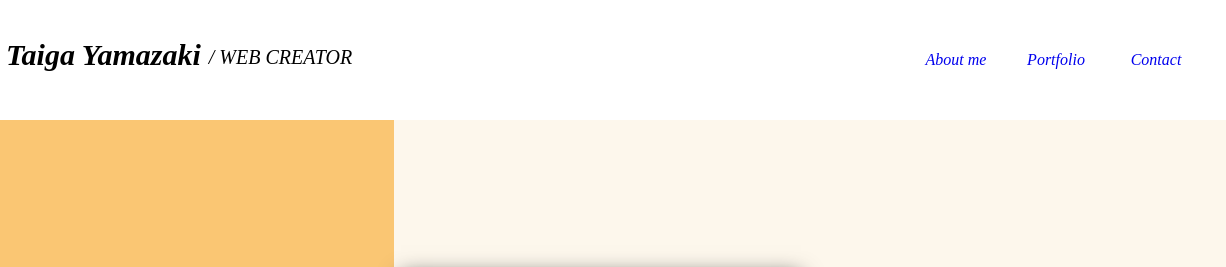
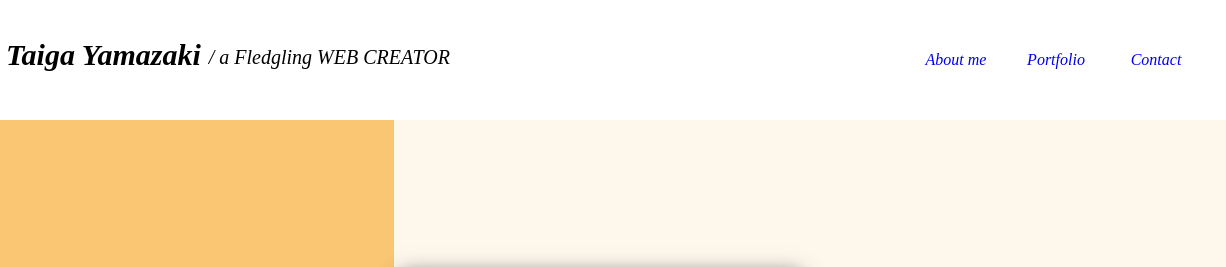
Before and after one commit to qoota0525/qoota0525, a plain HTML site: page index.html in a window 1280 px wide. Shown: the top 267 px of the page, 54-1280 px from the left. Drawn offline with Linux system fonts and the light colour scheme.

Commit message:
Update index.html

```diff
--- a/index.html
+++ b/index.html
@@ -13,7 +13,7 @@
       <div class="self">
         <img src="アイコンNEO.png" alt="とらえもん。" class="icon">
         <h1>Taiga Yamazaki</h1>
-        <h2>/ WEB CREATOR</h2>
+        <h2>/ a Fledgling WEB CREATOR</h2>
         <ul class="header-ul">
           <li>
             <a href="#" style="text-decoration: none;">About me</a>
```
